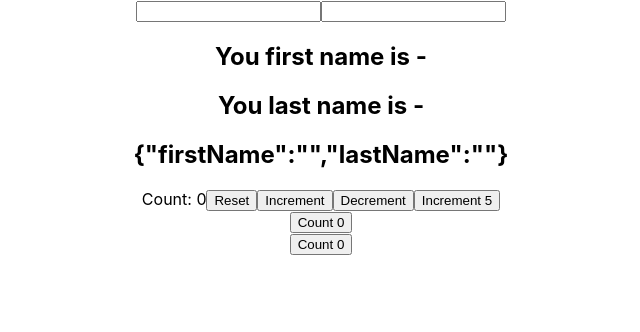
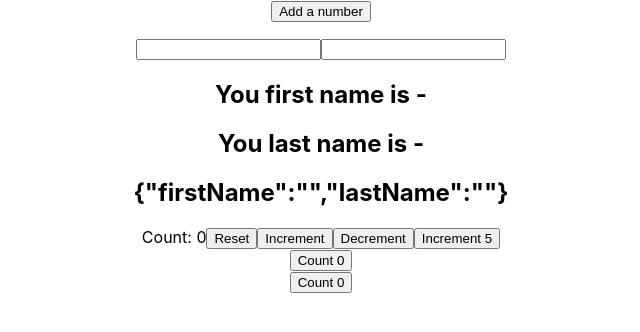
Before and after one commit to taoyuchuan/ReactHook, a React (Create React App) app: page / in a window 1280 px wide. Shown: the top 332 px of the page, without its empty margins (319-959 px from the left). Built offline with nearby package versions, Linux system fonts and the light colour scheme.

Commit message:
Add array in useState

```diff
--- a/src/App.js
+++ b/src/App.js
@@ -4,10 +4,12 @@
 import HookCounter from './components/HookCounter'
 import HookCounterTwo from './components/HookCounterTwo'
 import HookCounterThree from './components/HookCounterThree'
+import HookCounterFour from './components/HookCounterFour'
 
 function App() {
   return (
     <div className="App">
+      <HookCounterFour />
       <HookCounterThree />
       <HookCounterTwo />
       <ClassCounter />
--- /dev/null
+++ b/src/components/HookCounterFour.js
@@ -0,0 +1,27 @@
+import React, { useState } from 'react'
+
+function HookCounterFour() {
+  const [items, setItems] = useState([])
+
+  const addItem = () => {
+    setItems([...items, {
+      id: items.length,
+      value: Math.floor(Math.random() * 10) + 1
+    }])
+  }
+
+  return(
+    <div>
+      <button onClick = { addItem }>Add a number</button>
+      <ul>
+        {
+          items.map(item => (
+            <li key = { item.id }>{ item.value }</li>
+          ))
+        }
+      </ul>
+    </div>
+  )
+}
+
+export default HookCounterFour
```
